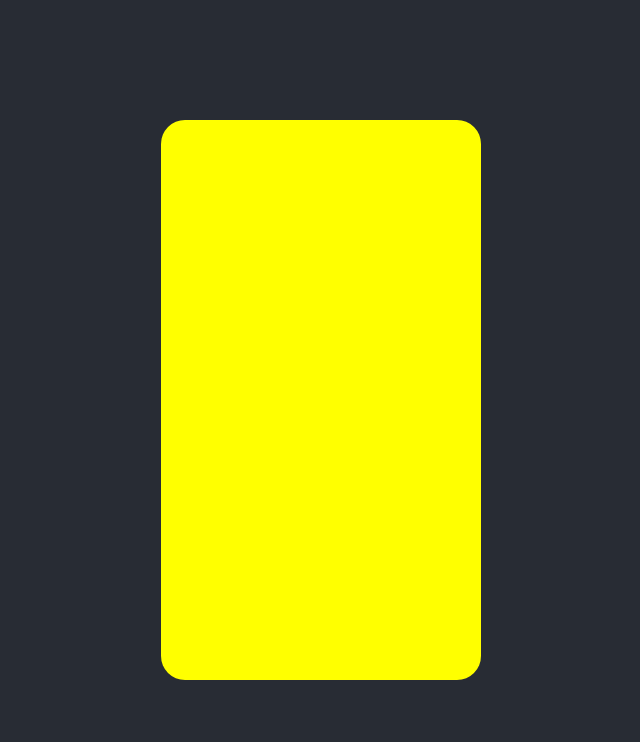
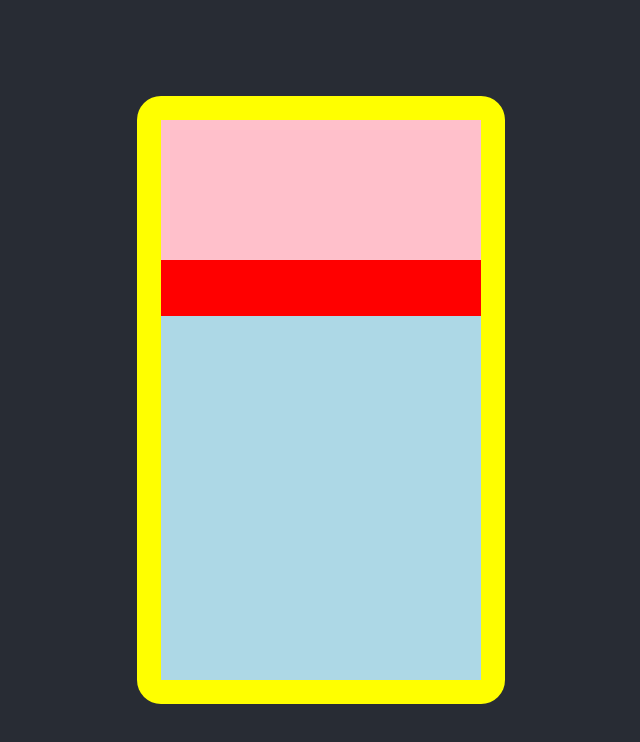
Before and after one commit to Jam-Jam786/Week6ReactSheikhhMohamadJamalHussain, a React (Create React App) app in the folder functioning/: page / in a window 1280 px wide. Shown: the top 742 px of the page, without its empty margins (319-959 px from the left). Built offline with nearby package versions, Linux system fonts and the light colour scheme.

Commit message:
CSS application to different div tags
Used CSS in order to organise the size of the div tags so they are inline with portions

```diff
--- a/functioning/src/Calculator.css
+++ b/functioning/src/Calculator.css
@@ -1,22 +1,28 @@
 .calculatar-container{
-height: 70vh;
-width: 25vw;
-background-color: yellow;
-border-radius: 24px;
+    height: 70vh;
+    width: 25vw;
+    background-color: yellow;
+    border-radius: 24px;
+    display: flex;
+    flex-direction: column;
+    padding: 24px;
 }
 
-/* .calculator-top{
-
+.calculator-top{
+    flex: 0.25;
+    background-color: pink;
 }
 
-.calculator-display-container{
+.calculator-display{
 
 }
 
 .calculator-operators{
-
+    flex: 0.10;
+    background-color: red;
 }
 
 .calculator-numbers{
-
-} */
+    flex: 0.65;
+    background-color: lightblue;
+}
--- a/functioning/src/Calculator.js
+++ b/functioning/src/Calculator.js
@@ -8,7 +8,7 @@ import './Calculator.css'
 
             <div className="calculator-top">
 
-                 <div className='calculator-display-container'></div>
+                 <div className='calculator-display'></div>
 
             </div>
 
```
